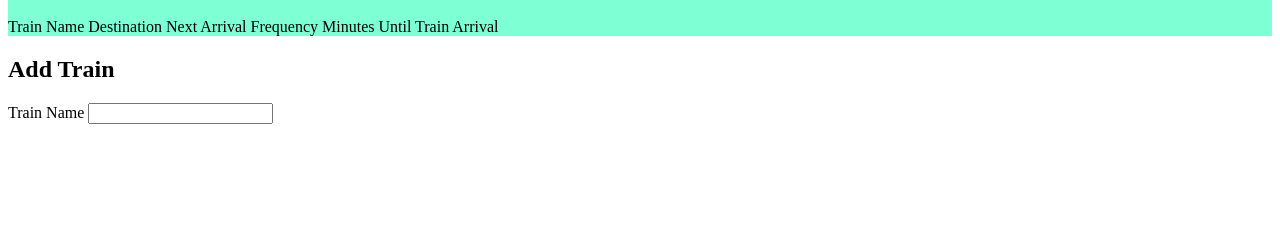
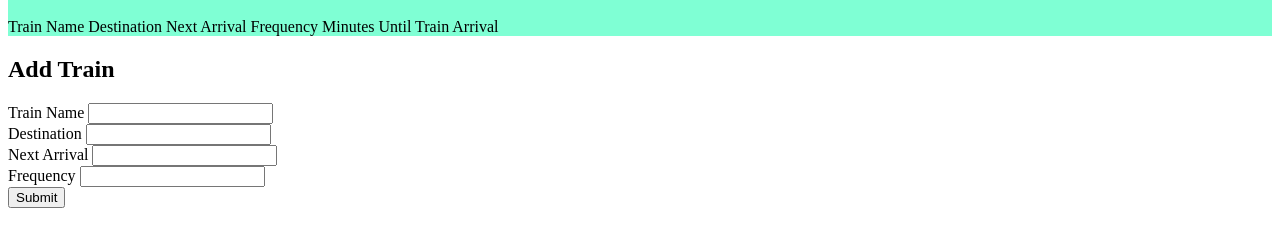
Before and after one commit to drmrnick/firebasetrain, a plain HTML site: page index.html in a window 1280 px wide. Shown: the part 109-356 px from the top of the page. Drawn offline with nearby package versions, Linux system fonts and the light colour scheme; some packages are replaced by stand-ins of ours.

Commit message:
added inputs
added the inputs and a sumbit button

```diff
--- a/index.html
+++ b/index.html
@@ -50,8 +50,21 @@
                     <form>
                         <div class="form">
                             <label for="">Train Name</label>
-                            <input type="text" class="form-control" name="trainNameIunput">
+                            <input type="text" class="form-control" name="trainNameInput">
                         </div>
+                        <div class="form">
+                            <label for="">Destination</label>
+                            <input type="text" class="form-control" name="destinationInput">
+                        </div>
+                        <div class="form">
+                            <label for="">Next Arrival</label>
+                            <input type="text" class="form-control" name="nextArrivalInput">
+                        </div>
+                        <div class="form">
+                            <label for="">Frequency</label>
+                            <input type="text" class="form-control" name="frequencyInput">
+                        </div>
+                        <button type="submit" class="button button-primary" id="addedTrain">Submit</button>
                     </form>
                 </div>
             </div>
```
